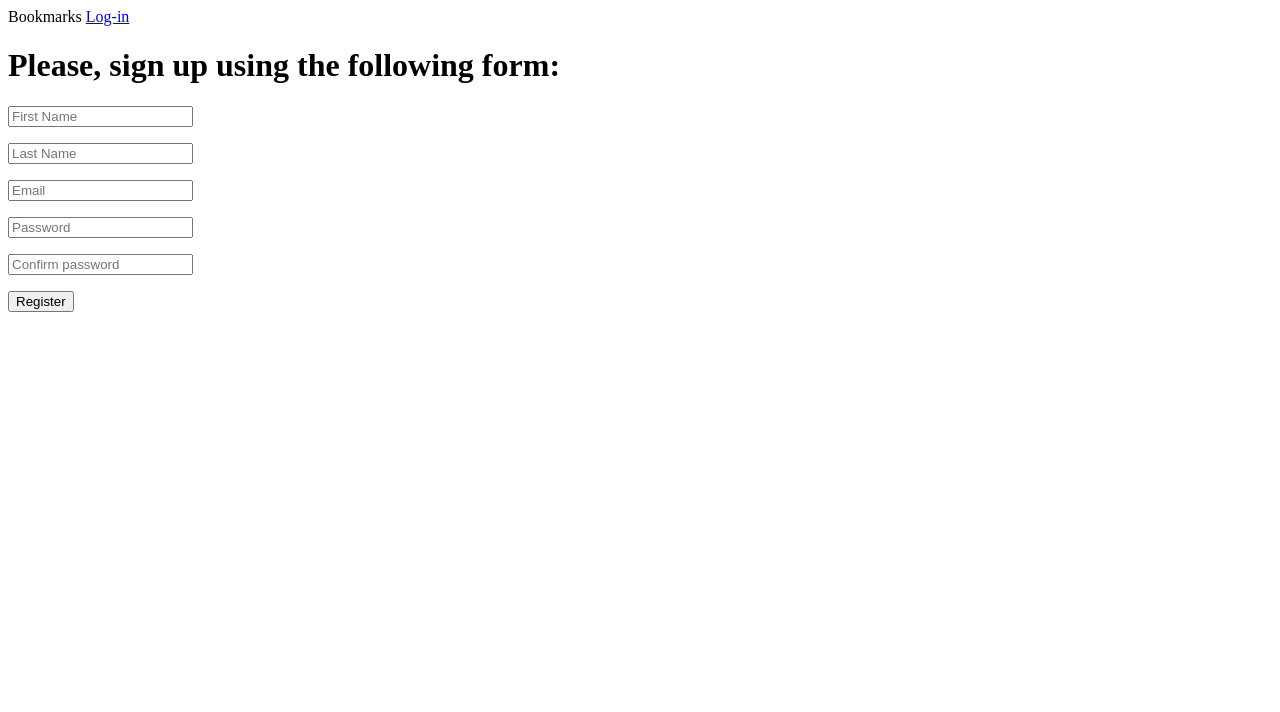
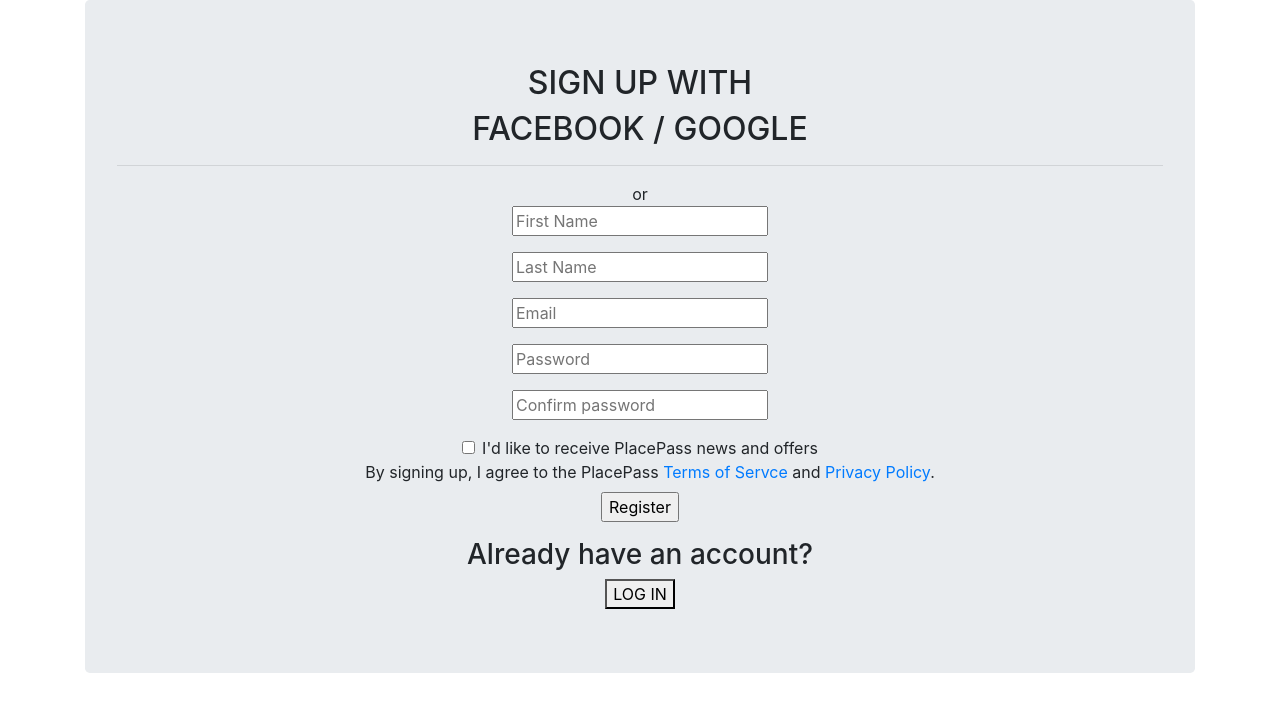
Before and after one commit to burbaljaka/Auth_P, a Django app: template auth_p/FacebookGoogleAuth/templates/FacebookGoogleAuth/register.html in a window 1280 px wide. Shown: the top 712 px of the page. Run offline with Django 3.2, Linux system fonts and the light colour scheme; the template is opened without the code that fills it: values that come from a table or form of the project are taken from there, others are empty; some libraries are stand-ins or nearby versions.

Commit message:
added all items on the page that are required, added some basic design

```diff
--- a/auth_p/FacebookGoogleAuth/forms.py
+++ b/auth_p/FacebookGoogleAuth/forms.py
@@ -19,7 +19,7 @@ class UserRegistrationForm(forms.ModelForm):
 
     class Meta:
         model = User
-        exclude = ['last_login', 'groups', 'user_permissions', 'username', 'is_staff', 'is_active', 'date_joined', 'is_superuser', 'password']
+        fields = ['first_name', 'last_name', 'email']
 
     def clean_password2(self):
         cd = self.cleaned_data
--- a/auth_p/FacebookGoogleAuth/templates/FacebookGoogleAuth/base.html
+++ b/auth_p/FacebookGoogleAuth/templates/FacebookGoogleAuth/base.html
@@ -2,27 +2,15 @@
 <html>
   <head>
     <title>{% block title %}{% endblock %}</title>
-
+    <link rel="stylesheet" href="https://stackpath.bootstrapcdn.com/bootstrap/4.4.1/css/bootstrap.min.css" integrity="sha384-Vkoo8x4CGsO3+Hhxv8T/Q5PaXtkKtu6ug5TOeNV6gBiFeWPGFN9MuhOf23Q9Ifjh" crossorigin="anonymous">
   </head>
   <body>
-    <div id="header">
-      <span class="logo">Bookmarks</span>
-      {% if request.user.is_authenticated %}
-        <ul class="menu">
-        </ul>
-      {% endif %}
-
-      <span class="user">
-        {% if request.user.is_authenticated %}
-          Hello {{ request.user.first_name }},
-          <a href="{% url 'logout' %}">Logout</a>
-        {% else %}
-          <a href="{% url 'login' %}">Log-in</a>
-        {% endif %}
-      </span>
-    </div>
     <div id="content">
-      {% block content %}{% endblock %}
+      <div class = "container">
+        <div class="jumbotron text-center">
+          {% block content %}{% endblock %}
+        </div>
+      </div>
     </div>
   </body>
 </html>
--- /dev/null
+++ b/auth_p/FacebookGoogleAuth/templates/FacebookGoogleAuth/policy.html
@@ -0,0 +1,6 @@
+{% extends "FacebookGoogleAuth/base.html" %}
+{% block title %}Create an account{% endblock %}
+{% block content %}
+<h2>Here could be needed policy</h2>
+<a href="{% url 'register' %}">Back to register</a>
+{% endblock %}
--- a/auth_p/FacebookGoogleAuth/templates/FacebookGoogleAuth/register.html
+++ b/auth_p/FacebookGoogleAuth/templates/FacebookGoogleAuth/register.html
@@ -1,10 +1,21 @@
 {% extends "FacebookGoogleAuth/base.html" %}
 {% block title %}Create an account{% endblock %}
 {% block content %}
-  <h1>Please, sign up using the following form:</h1>
+  <h2>SIGN UP WITH</h2>
+  <h2>FACEBOOK / GOOGLE</h2>
+  <hr>or</hr>
   <form class="" action="." method="post">
     {{ user_form.as_p }}
     {% csrf_token %}
+      <div class="form-check">
+        <input type="checkbox" class="form-check-input" id="exampleCheck1">
+        <label class="form-check-label" for="exampleCheck1">I'd like to receive PlacePass news and offers</label>
+        <br>
+        <label>By signing up, I agree to the PlacePass <a href="{% url 'terms' %}">Terms of Servce</a>
+          and <a href="{% url 'policy' %}">Privacy Policy</a>.</label>
+      </div>
     <p><input type="submit" name="" value="Register"></p>
   </form>
+  <h3>Already have an account?</h3>
+  <a href="{% url 'login' %}"><button>LOG IN</button></a>
 {% endblock %}
--- /dev/null
+++ b/auth_p/FacebookGoogleAuth/templates/FacebookGoogleAuth/terms.html
@@ -0,0 +1,6 @@
+{% extends "FacebookGoogleAuth/base.html" %}
+{% block title %}Create an account{% endblock %}
+{% block content %}
+<h2>Here could be needed terms</h2>
+<a href="{% url 'register' %}">Back to register</a>
+{% endblock %}
--- a/auth_p/FacebookGoogleAuth/urls.py
+++ b/auth_p/FacebookGoogleAuth/urls.py
@@ -6,4 +6,6 @@ urlpatterns = [
     path('login/', views.user_login, name='login'),
     path('register/', views.register, name='register'),
     path('logout/', auth_views.LogoutView.as_view(), name='logout'),
+    path('terms/', views.terms, name='terms'),
+    path('policy/', views.policy, name='policy')
 ]
--- a/auth_p/auth_p/urls.py
+++ b/auth_p/auth_p/urls.py
@@ -18,5 +18,5 @@ from django.urls import path, include
 
 urlpatterns = [
     path('admin/', admin.site.urls),
-    path('auth/', include('FacebookGoogleAuth.urls'))
+    path('', include('FacebookGoogleAuth.urls')),
 ]
```
Also changed, not shown: auth_p/FacebookGoogleAuth/views.py (+8 -0 lines), auth_p/FacebookGoogleAuth/static/css/base.css (added).
